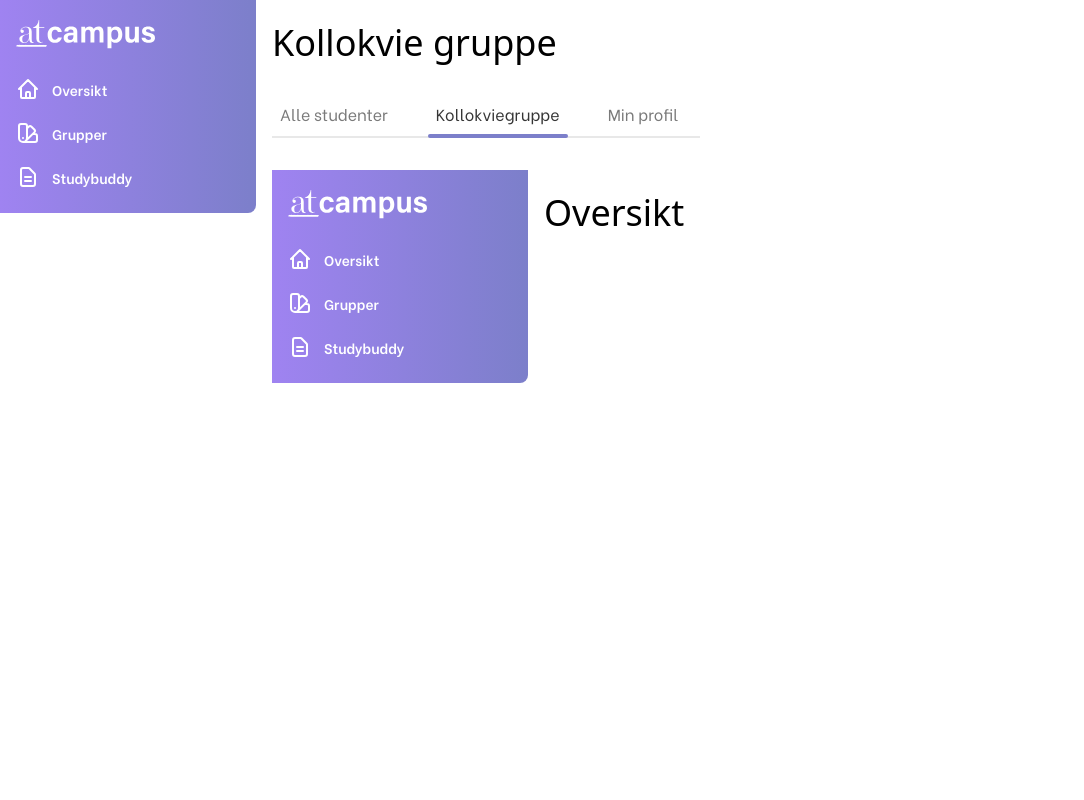
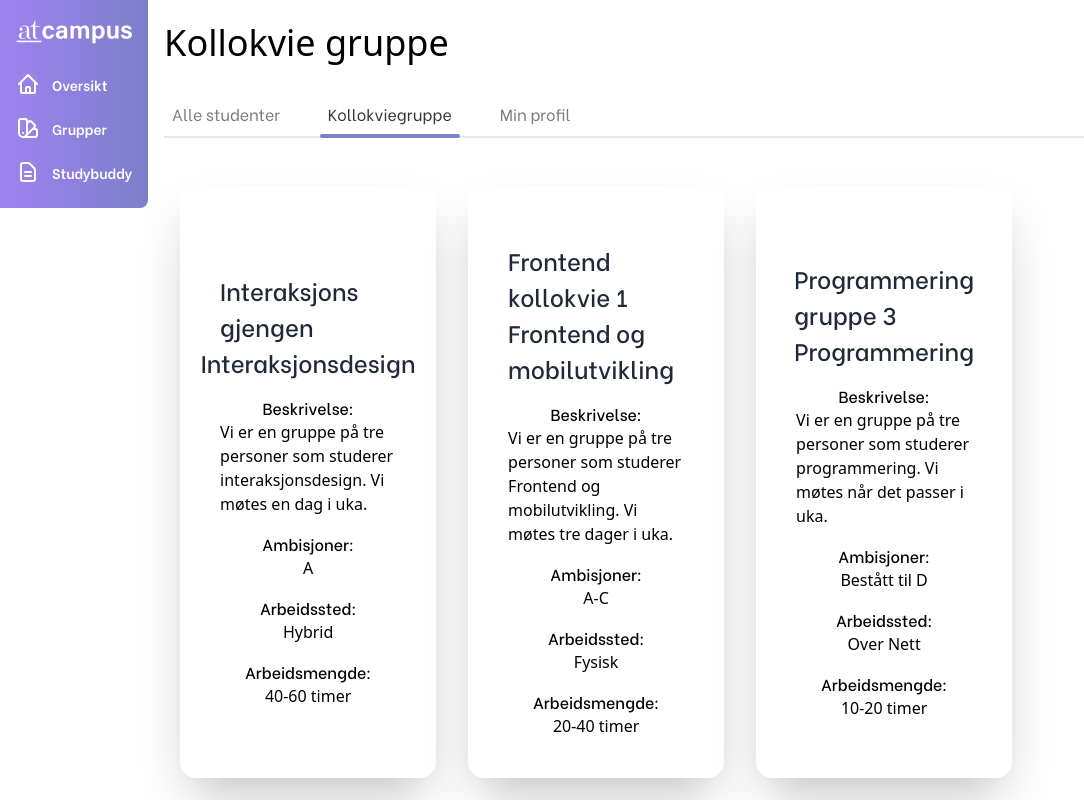
Before and after one commit to Hamza2809/Smidig-Prosjekt, a Next.js app: page /kollokvie in a window 1280 px wide. Shown: the top 800 px of the page, without its empty margins (0-1084 px from the left). Built offline with nearby package versions, Linux system fonts and the light colour scheme.

Commit message:
Ferdige grupper, mangler styling

```diff
--- a/components/KollokvieGroups.js
+++ b/components/KollokvieGroups.js
@@ -1,11 +1,146 @@
-import AppLayout from 'components/AppLayout';
+import { useState } from 'react';
 
 export default function KollokvieGroup() {
-  return (
-    <AppLayout title={'atcampus - Oversikt'}>
-      <main className="m-4">
-        <h1 className="text-xl lg:text-2xl"> Oversikt</h1>
-      </main>
-    </AppLayout>
-  );
+    const [groups] = useState([
+        {
+            id: 1,
+            groupName: 'Interaksjons gjengen',
+            studyName: 'Interaksjonsdesign',
+            beskrivelse:
+                'Vi er en gruppe på tre personer som studerer interaksjonsdesign. Vi møtes en dag i uka.',
+            ambisjoner: 'A',
+            arbeidsSted: 'Hybrid',
+            arbeidsMengde: '40-60 timer'
+        },
+        {
+            id: 2,
+            groupName: 'Frontend kollokvie 1',
+            studyName: 'Frontend og mobilutvikling',
+            beskrivelse:
+                'Vi er en gruppe på tre personer som studerer Frontend og mobilutvikling. Vi møtes tre dager i uka.',
+            ambisjoner: 'A-C',
+            arbeidsSted: 'Fysisk',
+            arbeidsMengde: '20-40 timer'
+        },
+        {
+            id: 3,
+            groupName: 'Programmering gruppe 3',
+            studyName: 'Programmering',
+            beskrivelse:
+                'Vi er en gruppe på tre personer som studerer programmering. Vi møtes når det passer i uka.',
+            ambisjoner: 'Bestått til D',
+            arbeidsSted: 'Over Nett',
+            arbeidsMengde: '10-20 timer'
+        },
+        {
+            id: 4,
+            groupName: 'Lærer kollokvie 1',
+            studyName: 'Lærerutdanning 1.-7.',
+            beskrivelse:
+                'Vi er en gruppe på tre personer som studerer lærerutdanning. Vi møtes en dag i uka.',
+            ambisjoner: 'Bestått til D',
+            arbeidsSted: 'Hybrid',
+            arbeidsMengde: '20-40 timer'
+        },
+        {
+            id: 5,
+            groupName: 'Programmering gruppe 1',
+            studyName: 'Programmering',
+            beskrivelse:
+                'Vi er en gruppe på tre personer som studerer programmering. Vi møtes når det passer i løpet av en uke.',
+            ambisjoner: 'A-C',
+            arbeidsSted: 'Fysisk',
+            arbeidsMengde: '10-20 timer'
+        },
+        {
+            id: 6,
+            groupName: 'Frontend Kollokvie 2',
+            studyName: 'Frontend og mobilutvikling',
+            beskrivelse:
+                'Vi er en gruppe på fire personer som studerer Frontend og mobilutvikling. Vi møtes to dager i uka.',
+            ambisjoner: 'A-C',
+            arbeidsSted: 'Hybrid',
+            arbeidsMengde: '20-40 timer'
+        },
+        {
+            id: 7,
+            groupName: 'Interaksjonsdesign Kollokvie 2',
+            studyName: 'Interaksjonsdesign',
+            beskrivelse:
+                'Vi er en gruppe på fem personer som studerer interaksjonsdesign. Vi møtes flere dager i uka.',
+            ambisjoner: 'Bestått til D',
+            arbeidsSted: 'Fysisk',
+            arbeidsMengde: '40-60 timer'
+        },
+        {
+            id: 8,
+            groupName: 'Programmering gruppe 4',
+            studyName: 'Programmering',
+            beskrivelse:
+                'Vi er en gruppe på to personer som studerer programmering. Vi møtes ofte i løpet av uka og forventer mye arbeid.',
+            ambisjoner: 'A',
+            arbeidsSted: 'Hybrid',
+            arbeidsMengde: '40-60 timer'
+        },
+        {
+            id: 9,
+            groupName: 'Lærer kollokvie 2',
+            studyName: 'Lærerutdanning 1.-7.',
+            beskrivelse:
+                'Vi er en gruppe på fem personer som studerer lærerutdanning. Vi møtes to dager i uka.',
+            ambisjoner: 'A-C',
+            arbeidsSted: 'Fysik',
+            arbeidsMengde: '40-60 timer'
+        },
+        {
+            id: 10,
+            groupName: 'Interaksjonsdesign Kollokvie 3',
+            studyName: 'Interaksjonsdesign',
+            beskrivelse:
+                'Vi er en gruppe på fire personer som studerer interaksjonsdesign. Vi møtes en dag i uka.',
+            ambisjoner: 'A-C',
+            arbeidsSted: 'Over Nett',
+            arbeidsMengde: '40-60 timer'
+        }
+    ]);
+
+    return (
+        <div>
+            <div>
+                <div className="flex flex-row flex-wrap">
+                    {groups &&
+                        groups.map((user) => (
+                            <div
+                                className="card bg-white flex flex-col items-center justify-center p-10 shadow-2xl rounded-2xl w-64 m-4"
+                                key={user.id}
+                            >
+                                <div className="name text-gray-800 text-xl font-medium mt-4">
+                                    {user.groupName}
+                                </div>
+                                <div className="name text-gray-800 text-xl font-medium">
+                                    {user.studyName}
+                                </div>
+
+                                <div className="mt-2 items-center font-medium mt-4">
+                                    Beskrivelse:
+                                </div>
+                                <div>{user.beskrivelse}</div>
+                                <div className="mt-2 items-center font-medium mt-4">
+                                    Ambisjoner:
+                                </div>
+                                <div>{user.ambisjoner}</div>
+                                <div className="mt-2 items-center font-medium mt-4">
+                                    Arbeidssted:
+                                </div>
+                                <div>{user.arbeidsSted}</div>
+                                <div className="mt-2 items-center font-medium mt-4">
+                                    Arbeidsmengde:
+                                </div>
+                                <div>{user.arbeidsMengde}</div>
+                            </div>
+                        ))}
+                </div>
+            </div>
+        </div>
+    );
 }
```
